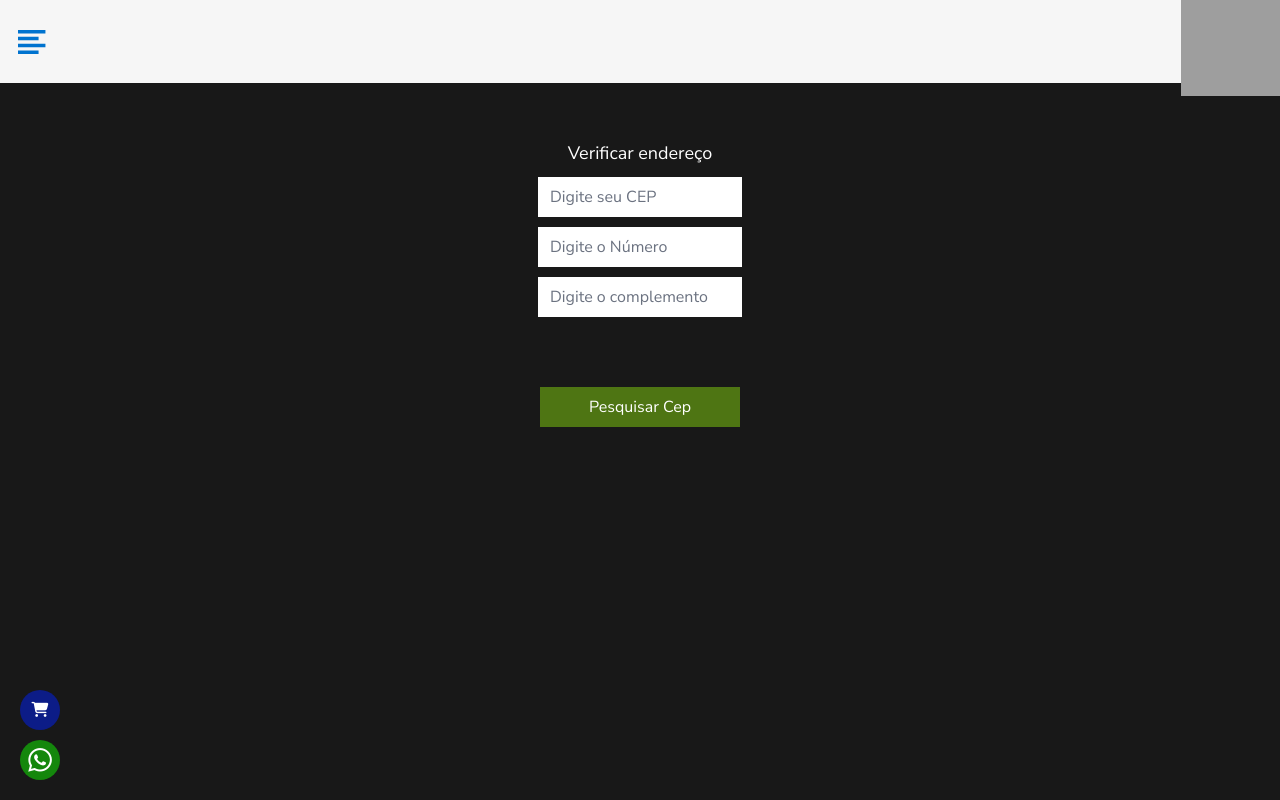
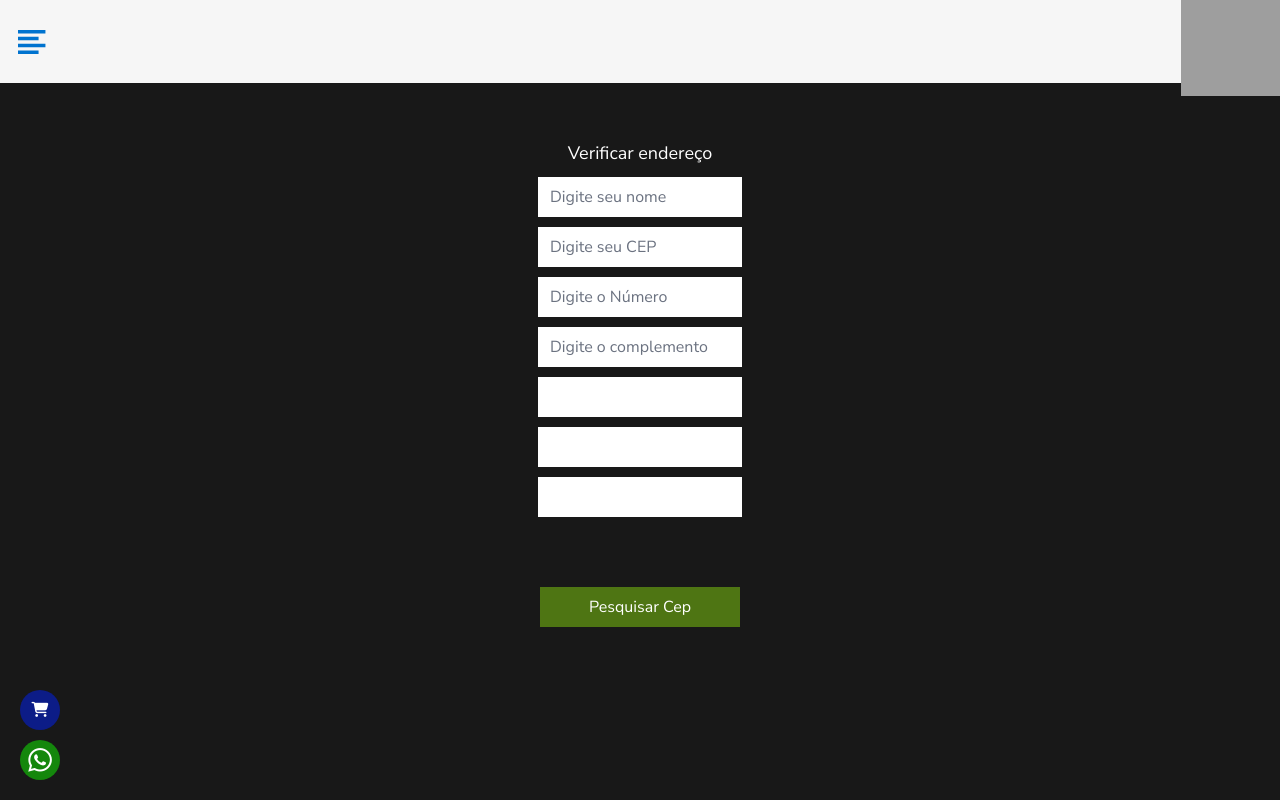
Before and after one commit to 01Vitorhugo/project-front, a React (Create React App) app in the folder front-end-cases/: page /finalizarCompra in a window 1280 px wide. Built offline with nearby package versions, Linux system fonts and the light colour scheme; no server answers; grey boxes are pictures that could not be loaded.

Commit message:
implementando EmailJs a page

```diff
--- a/front-end-cases/src/components/PageFinalizarCompra/index.js
+++ b/front-end-cases/src/components/PageFinalizarCompra/index.js
@@ -1,8 +1,11 @@
 import { useState } from 'react';
 import './finalizarCompra.css';
+import emailjs from '@emailjs/browser';
+import { toast } from "react-toastify";
 
 
 export default function FinalizarCompra() {
+    const [name, setName] = useState('');
     const [cep, setCep] = useState('');
     const [rua, setRua] = useState('')
     const [estado, setEstado] = useState('')
@@ -27,10 +30,56 @@ export default function FinalizarCompra() {
             })
     }
 
+    function enviarFormulario(e) {
+        e.preventDefault();
+
+        emailjs
+            .sendForm('emailVitor', 'templateVitor', e.target, {
+                publicKey: 'vl1NwiDuhehOggGLw',
+            })
+            .then(
+                () => {
+                    setName('')
+                    setCep('')
+                    setNumero('')
+                    setComplemento('')
+
+                    setEstado('');
+                    setRua('')
+                    setBairro('')
+                    setUf('')
+
+                    toast.success("Compra realizada com sucesso");
+
+                     setInterval(()=> {
+                        window.location.href = "/";
+                    }, 2000);
+
+                },
+
+
+                () => {
+                    toast.error("Compra negada");
+                },
+            );
+
+
+    }
+
     return (
         <div className='finalizarCompra'>
-            <form>
+
+            <form onSubmit={enviarFormulario}>
                 <label>Verificar endereço</label>
+
+                <input type='text'
+                    placeholder='Digite seu nome'
+                    name='name'
+                    required
+                    value={name}
+                    onChange={e => setName(e.target.value)}
+                />
+
                 <input type='text'
                     placeholder='Digite seu CEP'
                     required
@@ -38,32 +87,56 @@ export default function FinalizarCompra() {
                     onChange={e => setCep(e.target.value)}
                     onBlur={checarCEP}
                 />
+
                 <input type='text'
                     placeholder='Digite o Número'
+                    name='numero'
                     required
                     value={numero}
                     onChange={e => setNumero(e.target.value)}
 
                 />
+
                 <input type='text'
                     placeholder='Digite o complemento'
+                    name='complemento'
                     value={complemento}
                     onChange={e => setComplemento(e.target.value)}
 
                 />
 
+                {/* inputs desabilitados para puxar no email e nao aparecer para o usuario */}
+                <input type='text' className='disable_none'
+                    name='rua'
+                    value={rua}
+                    onChange={e => setRua(e.target.value)}
+                />
+
+                <input type='text' className='disable_none'
+                    name='estado'
+                    value={estado}
+                    onChange={e => setEstado(e.target.value)}
+                />
+
+                <input  type='text' className='disable_none'
+                    name='uf'
+                    value={uf}
+                    onChange={e => setUf(e.target.value)}
+                />
+
+
                 {
                     rua && estado && bairro !== '' &&
-                        <>
-                            <p><strong>Rua:</strong> {rua}  {numero}</p>
-                            <p><strong>Estado:</strong> {estado} {uf} </p>
-                            <p><strong>Bairro:</strong> {bairro}</p>
-                            <p><strong>Complemento:</strong> {complemento}</p>
-                        </>
+                    <div className='campo_endereco'>
+                        <p>{rua} {numero}</p>
+                        <p>{complemento}</p>
+                        <p>{estado}, {uf}</p>
+
+                    </div>
+
                 }
 
-
-                {numero !== '' && cep.length === 8   ?<button>Finalizar Compra</button>  : <button>Pesquisar Cep</button>  }
+                {numero !== '' && cep.length === 8 ? <button type='submit'>Finalizar Compra</button> : <button>Pesquisar Cep</button>}
             </form>
 
 
```
